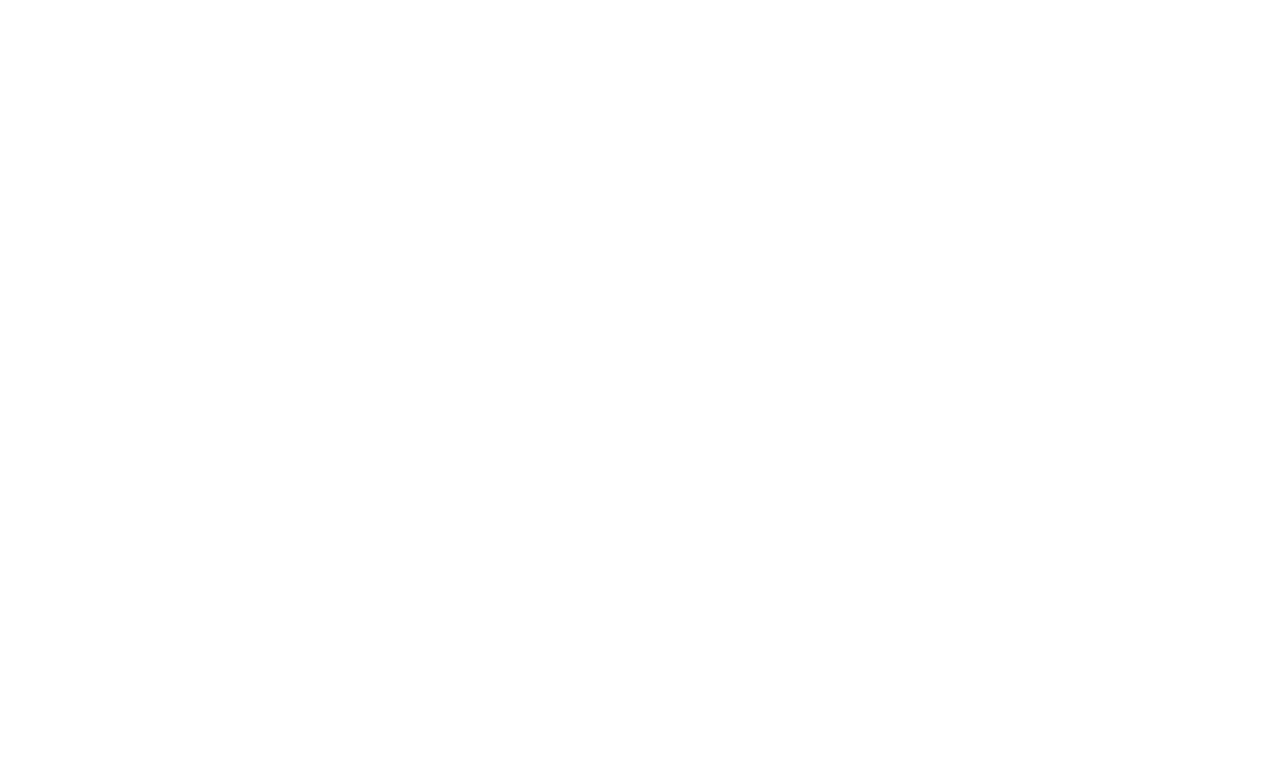
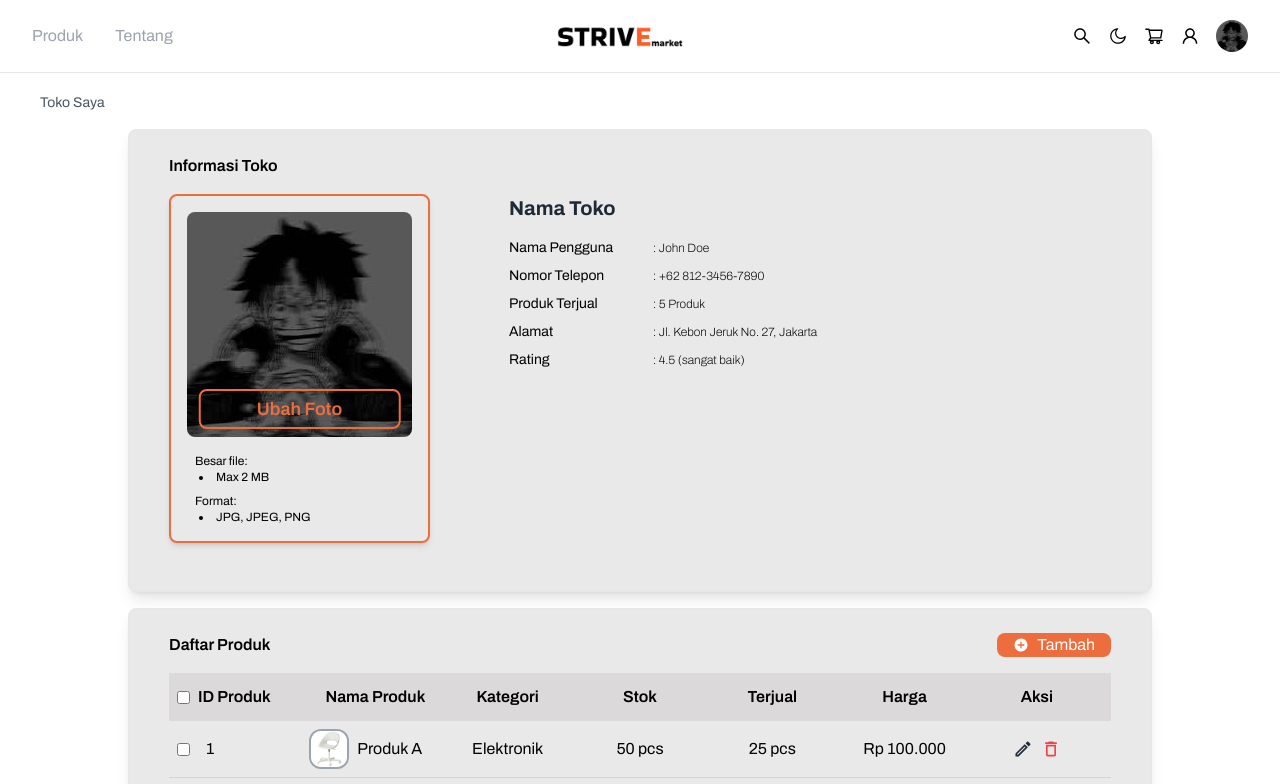
Before and after one commit to mhmmdafnan/Strivecommerce_2026_FE, a React (Vite) app: page /tokoSaya in a window 1280 px wide. Before the commit this address had no page. Shown: the top 784 px of the page. Built offline with nearby package versions, Linux system fonts and the light colour scheme.

Commit message:
tampilan toko urang add edit delete

```diff
--- a/src/App.jsx
+++ b/src/App.jsx
@@ -6,6 +6,7 @@
 import DetailProdukPage from "./pages/DetailProdukPage.jsx";
 import AkunSayaPage from "./pages/AkunSayaPage.jsx";
 import TokoPage from "./pages/TokoPage.jsx";
+import TokoSayaPage from "./pages/TokoSayaPage.jsx";
 
 import KeranjangPage from "./pages/KeranjangPage.jsx";
 import CheckoutPage from "./pages/CheckoutPage.jsx";
@@ -20,6 +21,7 @@
           <Route path="/detailProduk" element={<DetailProdukPage />} />
           <Route path="/akunSaya" element={<AkunSayaPage />} />
           <Route path="/toko" element={<TokoPage />} />
+          <Route path="/tokoSaya" element={<TokoSayaPage />} />
           <Route path="/keranjang" element={<KeranjangPage />} />
           <Route path="/checkout" element={<CheckoutPage />} />
           <Route path="/" element={<SignupPage />} />
--- /dev/null
+++ b/src/pages/TokoSayaPage.jsx
@@ -0,0 +1,291 @@
+import React, { useState } from "react";
+
+import { useNavigate } from "react-router-dom";
+import ava from "../assets/img/picture1.jpeg";
+import { MdOutlineEdit, MdOutlineDeleteOutline } from "react-icons/md";
+import { IoMdAddCircle } from "react-icons/io";
+
+import produk from '../assets/img/produk/kursi 1.jpg';
+import Navbar from "../Component/Navbar";
+
+const TokoSayaPage = () => {
+  const [produkList, setProdukList] = useState([
+    {
+      id: 1,
+      nama: "Produk A",
+      kategori: "Elektronik",
+      stok: 50,
+      terjual: 25,
+      harga: 100000,
+      gambar: produk,
+
+    },
+    {
+      id: 2,
+      nama: "Produk B",
+      kategori: "Pakaian",
+      stok: 80,
+      terjual: 30,
+      harga: 75000,
+      gambar: produk,
+    },
+    {
+      id: 3,
+      nama: "Produk C",
+      kategori: "Makanan",
+      stok: 120,
+      terjual: 70,
+      harga: 15000,
+      gambar: produk,
+    },
+    {
+      id: 4,
+      nama: "Produk D",
+      kategori: "Aksesoris",
+      stok: 40,
+      terjual: 20,
+      harga: 50000,
+      gambar: produk,
+    },
+    {
+      id: 5,
+      nama: "Produk E",
+      kategori: "Mainan",
+      stok: 60,
+      terjual: 15,
+      harga: 30000,
+      gambar: produk,
+    },
+    {
+      id: 6,
+      nama: "Produk F",
+      kategori: "Peralatan Rumah Tangga",
+      stok: 30,
+      terjual: 10,
+      harga: 200000,
+      gambar: produk,
+    },
+    {
+      id: 7,
+      nama: "Produk G",
+      kategori: "Olahraga",
+      stok: 90,
+      terjual: 40,
+      harga: 120000,
+      gambar: produk,
+    },
+    {
+      id: 8,
+      nama: "Produk H",
+      kategori: "Kecantikan",
+      stok: 70,
+      terjual: 35,
+      harga: 85000,
+      gambar: produk,
+    },
+    {
+      id: 9,
+      nama: "Produk I",
+      kategori: "Buku",
+      stok: 110,
+      terjual: 55,
+      harga: 45000,
+      gambar: produk,
+    },
+    {
+      id: 10,
+      nama: "Produk J",
+      kategori: "Peralatan Kantor",
+      stok: 20,
+      terjual: 5,
+      harga: 60000,
+      gambar: produk,
+    },
+    {
+      id: 11,
+      nama: "Produk K",
+      kategori: "Elektronik",
+      stok: 50,
+      terjual: 25,
+      harga: 100000,
+      gambar: produk,
+    },
+  ]);
+  const navigate = useNavigate();
+  const [selectedProducts, setSelectedProducts] = useState([]);
+  const toko = { id: 1, nama: "Toko Saya" };
+
+  const handleSelectAll = () => {
+    const allChecked = produkList.every((item) => item.isChecked);
+    const updatedList = produkList.map((item) => ({
+      ...item,
+      isChecked: !allChecked,
+    }));
+    setProdukList(updatedList);
+  };
+  const handleCheckboxChange = (produkId) => {
+    const updatedList = produkList.map((item) =>
+      item.id === produkId ? { ...item, isChecked: !item.isChecked } : item
+    );
+    setProdukList(updatedList);
+  };
+
+  return (
+    <>
+      <Navbar />
+      <div className="max-w-7xl mx-auto px-5 md:px-10 py-5 mb-20 md:mt-0">
+        <h1 className="text-sm text-gray-600 cursor-pointer">Toko Saya</h1>
+
+        <div className="bg-[#E9E9E9] shadow-lg border-[1px]  rounded-lg px-10 py-6 mt-4 max-w-5xl mx-auto">
+          <div className="flex mb-4">
+            <h1 className="font-semibold">Informasi Toko</h1>
+          </div>
+          <div className="flex flex-col md:flex-row gap-5 md:gap-10 mb-6 ">
+            {/* Kartu Foto Profil */}
+            <div className="flex justify-center md:justify-start md:basis-1/2 max-w-[300px]  w-full">
+              <div className="bg-[#E9E9E9] rounded-lg p-4 border-2 border-[#EE6D3F] shadow-md">
+                <div className="w-full h-50 relative">
+                  <img
+                    src={ava}
+                    alt="Profile"
+                    className="w-full h-full object-cover rounded-lg cursor-pointer"
+                  />
+                  {/* Overlay Ubah Foto */}
+                  <div className="absolute bottom-2 left-1/2 -translate-x-1/2 w-[90%] text-[#EE6D3F] hover:scale-105 font-semibold text-lg px-2 py-1 border-2 border-[#EE6D3F] rounded-lg text-center cursor-pointer transition-transform duration-300">
+                    Ubah Foto
+                  </div>
+                </div>
+
+                {/* Info Ukuran File */}
+                <div className="text-xs mt-4 px-2">
+                  Besar file:
+                  <ul className="list-disc list-inside mb-2 px-1">
+                    <li>Max 2 MB</li>
+                  </ul>
+                  Format:
+                  <ul className="list-disc list-inside px-1">
+                    <li>JPG, JPEG, PNG</li>
+                  </ul>
+                </div>
+              </div>
+            </div>
+
+            {/* Data Diri */}
+            <div className="md:basis-1/2 px-2 md:px-0 w-full ">
+              <div className="flex justify-between items-center mb-2 md:mb-4">
+                <h1 className="text-xl font-bold text-gray-800">Nama Toko</h1>
+              </div>
+
+              <div className="text-sm space-y-2 mb-4">
+                <div className="grid grid-cols-2 w-60 lg:w-72 items-center">
+                  <h2 className="">Nama Pengguna</h2>
+                  <p className="text-xs w-40 lg:w-80 font-extralight">
+                    : John Doe
+                  </p>
+                </div>
+                <div className="grid grid-cols-2 w-60 lg:w-72 items-center">
+                  <h2 className="">Nomor Telepon</h2>
+                  <p className="text-xs w-40 lg:w-80 font-extralight">
+                    : +62 812-3456-7890
+                  </p>
+                </div>
+                <div className="grid grid-cols-2 w-60 lg:w-72 items-center">
+                  <h2 className="">Produk Terjual</h2>
+                  <p className="text-xs w-40 lg:w-80 font-extralight">
+                    : 5 Produk
+                  </p>
+                </div>
+                <div className="grid grid-cols-2 w-60 lg:w-72 items-center">
+                  <h2 className="">Alamat</h2>
+                  <p className="text-xs w-40 lg:w-80 font-extralight">
+                    : Jl. Kebon Jeruk No. 27, Jakarta
+                  </p>
+                </div>
+                <div className="grid grid-cols-2 w-60 lg:w-72 items-center">
+                  <h2 className="">Rating</h2>
+                  <p className="text-xs w-40 lg:w-80 font-extralight">
+                    : 4.5 (sangat baik)
+                  </p>
+                </div>
+              </div>
+            </div>
+          </div>
+        </div>
+        <div className="bg-[#E9E9E9] shadow-lg border-[1px]  rounded-lg px-10 py-6 mt-4 max-w-5xl mx-auto">
+          <div className="flex mb-4 justify-between">
+            <h1 className="font-semibold">Daftar Produk</h1>
+            <div className="bg-[#EE6D3F] text-white px-4 rounded-lg cursor-pointer hover:bg-[#d25f35] transition-colors duration-300 flex items-center gap-2">
+              <IoMdAddCircle /> Tambah
+            </div>
+          </div>
+          <div className="w-full overflow-x-auto">
+            <div className="table-area min-w-[900px]">
+              {/* Header */}
+              <div className="grid grid-cols-7 bg-[#dbd9d9] font-semibold text-center px-2 py-3">
+                <div className="flex items-center gap-2">
+                  <input
+                    type="checkbox"
+                    checked={
+                      produkList.length > 0 &&
+                      produkList.every((item) => item.isChecked)
+                    }
+                    onChange={handleSelectAll}
+                  />
+                  ID Produk
+                </div>
+                <div>Nama Produk</div>
+                <div>Kategori</div>
+                <div>Stok</div>
+                <div>Terjual</div>
+                <div>Harga</div>
+                <div>Aksi</div>
+              </div>
+
+              {/* Body */}
+              <div className="max-h-[300px] overflow-y-auto divide-y divide-gray-300">
+                {produkList.map((item) => (
+                  <div
+                    key={item.id}
+                    className="grid grid-cols-7 items-center text-center px-2 py-2 hover:bg-gray-100 transition duration-200"
+                  >
+                    <div className="flex gap-x-4 items-center">
+                      <input
+                        type="checkbox"
+                        checked={item.isChecked}
+                        onChange={() => handleCheckboxChange(item.id)}
+                      />
+                      {item.id}
+                    </div>
+                    <div className="flex justify-start items-center gap-2">
+                      <div>
+                        <img className="h-10 w-10 rounded-xl border-2 border-gray-400 object-contain" src={item.gambar} alt="" />
+                      </div>
+                      <div>{item.nama}</div>
+                    </div>
+                    <div>{item.kategori}</div>
+                    <div>{item.stok} pcs</div>
+                    <div>{item.terjual} pcs</div>
+                    <div>Rp {item.harga.toLocaleString("id-ID")}</div>
+                    <div className="flex justify-center gap-2">
+                      <div
+                        onClick={() => navigate("/ubahProduk")}
+                        className="text-gray-800 hover:text-[#EE6D3F] cursor-pointer"
+                      >
+                        <MdOutlineEdit className="text-xl" />
+                      </div>
+                      <div className="text-red-500 hover:text-red-700 cursor-pointer">
+                        <MdOutlineDeleteOutline className="text-xl" />
+                      </div>
+                    </div>
+                  </div>
+                ))}
+              </div>
+            </div>
+          </div>
+        </div>
+      </div>
+    </>
+  );
+};
+
+export default TokoSayaPage;
```
